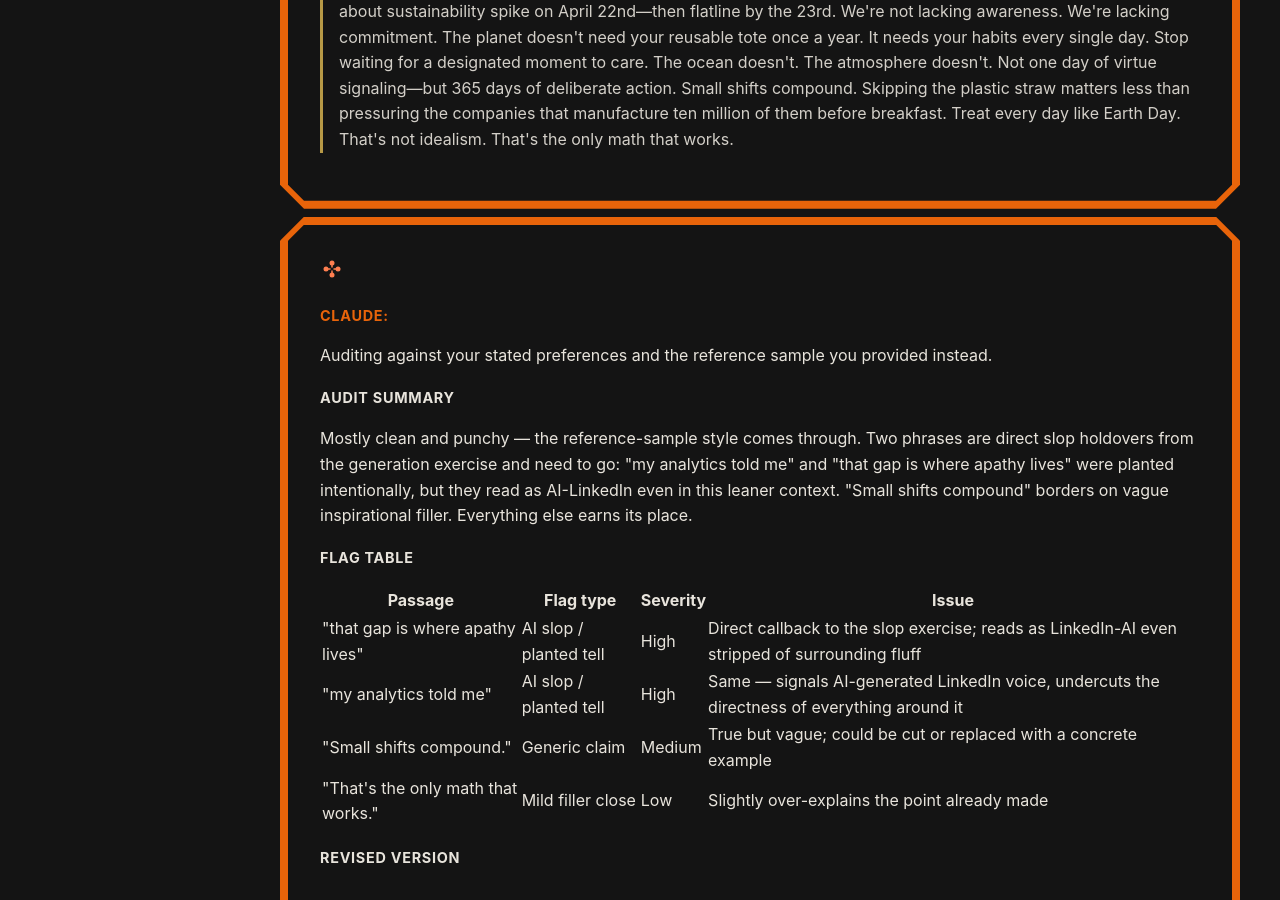
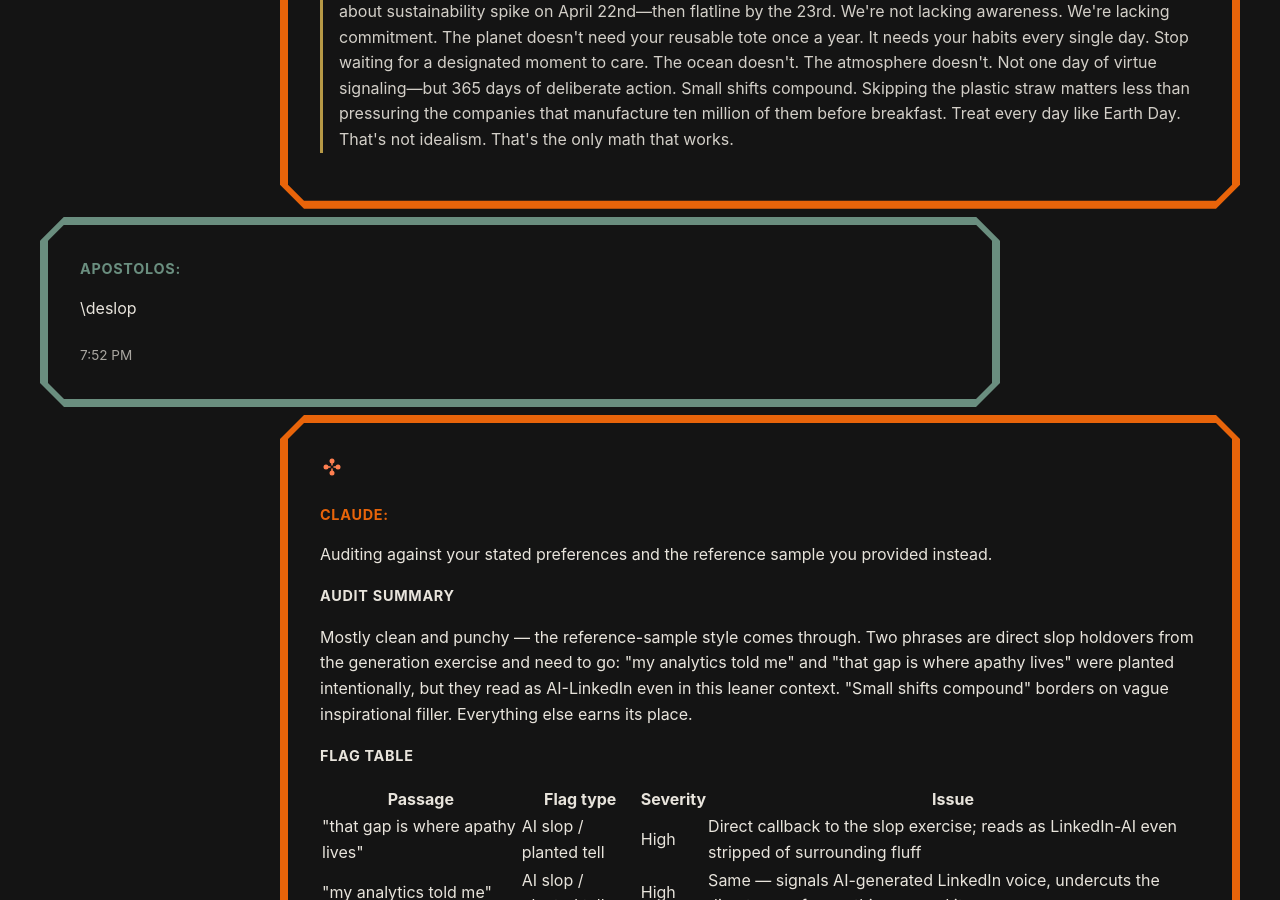
Before and after one commit to OUROBOROS-Consulting/AI-B-Cs, a Jekyll site: the page s/01_Chat.html, which Jekyll copies as it is, in a window 1280 px wide and 900 px high, scrolled down 4323 px. Built offline with Jekyll 4.4.1, drawn with Linux system fonts in a browser that asks for light colours.

Commit message:
Update 01_Chat.html
Signed-off-by: Apostolos Stamenos <astamenos@gmail.com>

```diff
--- a/s/01_Chat.html
+++ b/s/01_Chat.html
@@ -131,6 +131,14 @@
       </div>
     </div>
 
+    <div class="chamfered-card apostolos-card">
+      <div class="card__interior">
+        <strong style="color: #6A8E7F">APOSTOLOS:</strong>
+        <p>\deslop</p>
+        <div class="timestamp">7:52 PM</div>
+      </div>
+    </div>
+
     <div class="chamfered-card claude-card">
       <div class="card__interior">
         <strong style="color: #E8640A">CLAUDE:</strong>
```
